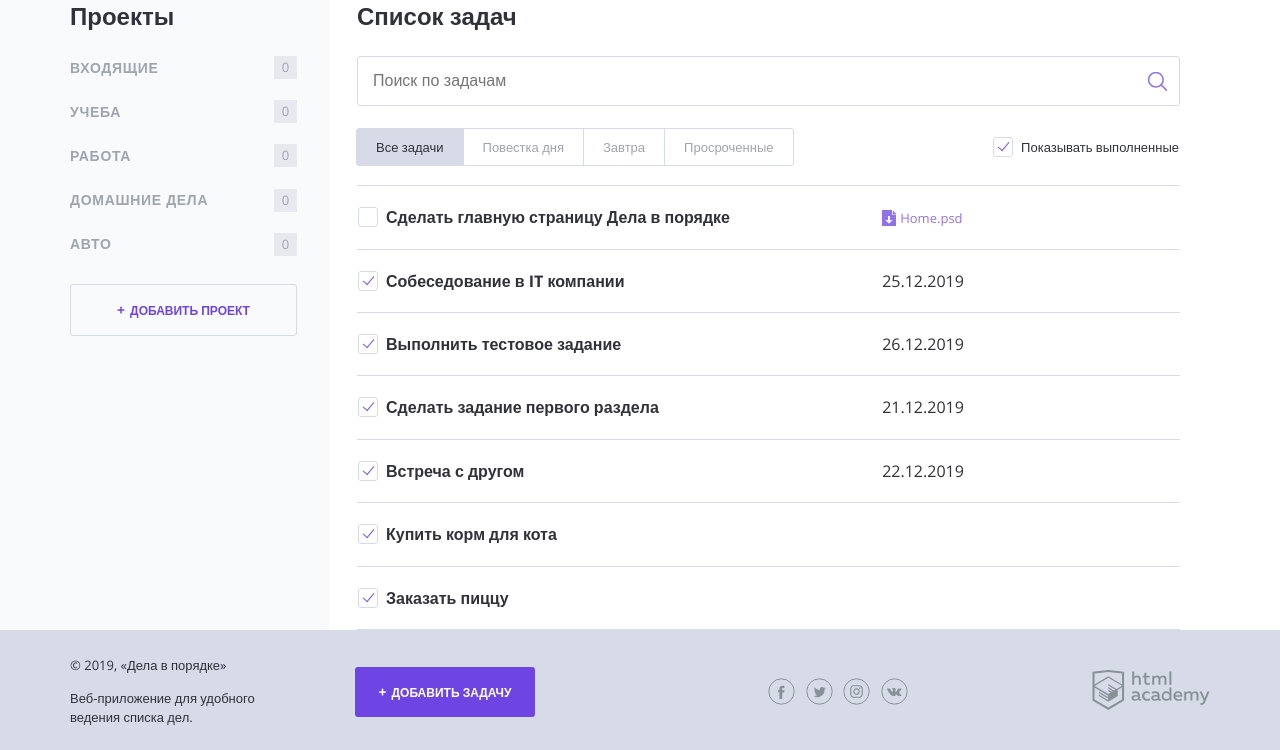
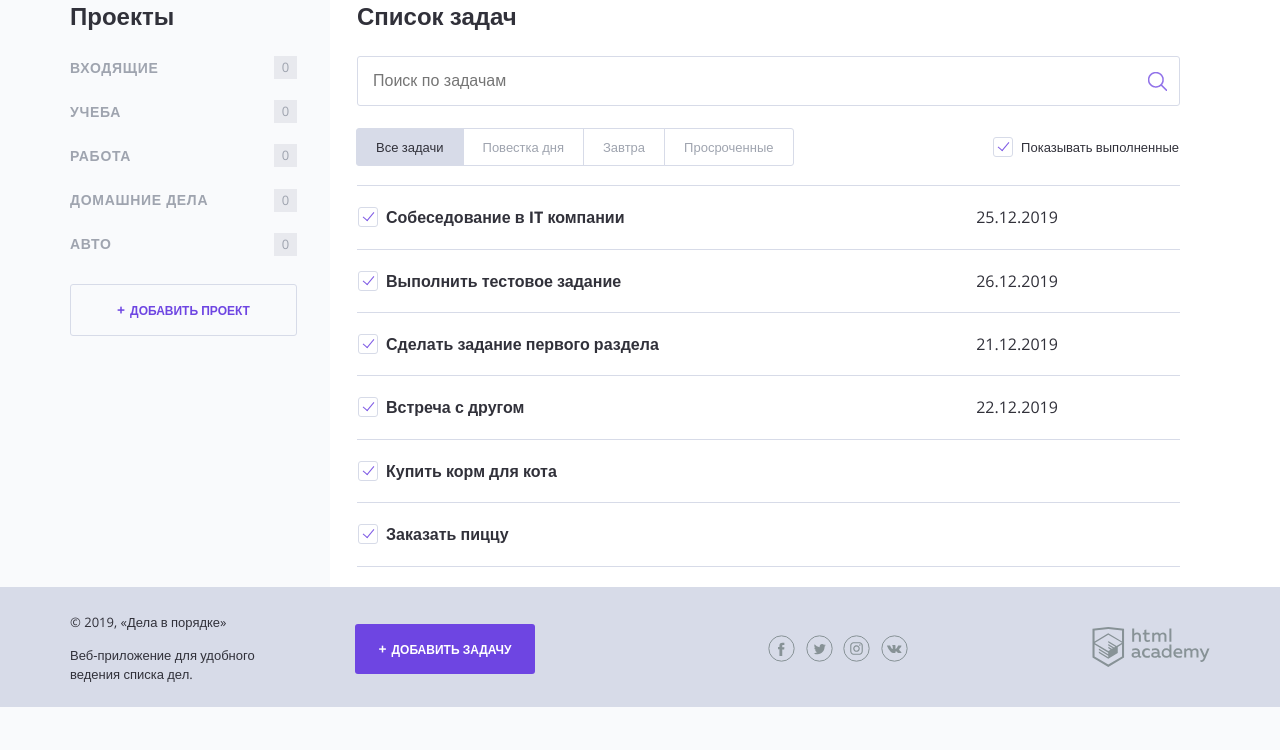
Before and after one commit to captain-zsa/doingsdone-boris, a PHP site: page / in a window 1280 px wide. Shown: the part 93-843 px from the top of the page. After the commit the page ends 800 px from the top, so only its background shows below. Run offline with PHP 8.4, Linux system fonts and the light colour scheme; some libraries are stand-ins or nearby versions.

Commit message:
добавление функции 2.2

```diff
--- a/index.php
+++ b/index.php
@@ -1,7 +1,7 @@
 <?php
 $category = ['Входящие', 'Учеба', 'Работа', 'Домашние дела', 'Авто'];
 
-$array = [
+$projects = [
     0 => [
         'task' => 'Собеседование в IT компании',
         'date_of_completion' => '25.12.2019',
@@ -40,6 +40,17 @@ $array = [
     ]
 ];
 
+//$count_projects = function ($projects, $category) {
+//$count = 0;
+//    foreach ($projects as $val) {
+//        if ($val['category'] == $category) {
+//$count++;
+//}
+//    }
+// return $count;
+//}
+
+
 $show_complete_tasks = rand(0, 1);
 ?>
 <!DOCTYPE html>
@@ -73,7 +84,6 @@ $show_complete_tasks = rand(0, 1);
 
                         <div class="user-menu__data">
                             <p>Пупырка</p>
-
                             <a href="#">Выйти</a>
                         </div>
                     </div>
@@ -124,22 +134,8 @@ $show_complete_tasks = rand(0, 1);
                     </div>
 
                     <table class="tasks">
-                        <tr class="tasks__item task">
-                            <td class="task__select">
-                                <label class="checkbox task__checkbox">
-                                    <input class="checkbox__input visually-hidden task__checkbox" type="checkbox" value="1">
-                                    <span class="checkbox__text">Сделать главную страницу Дела в порядке</span>
-                                </label>
-                            </td>
-
-                            <td class="task__file">
-                                <a class="download-link" href="#">Home.psd</a>
-                            </td>
-
-                            <td class="task__date"></td>
-                        </tr>
                         <?php if ($show_complete_tasks): ?>
-                        <?php foreach ($array as $key => $val): ?>
+                        <?php foreach ($projects as $key => $val): ?>
                         <?php if($val['is_done'] == true && !show_complete_tasks) {continue;}?>
                         <tr class="tasks__item task <? ($val['is_done'] == true) ? 'task--completed' : ''; ?>">
                             <td class="task__select">
```
